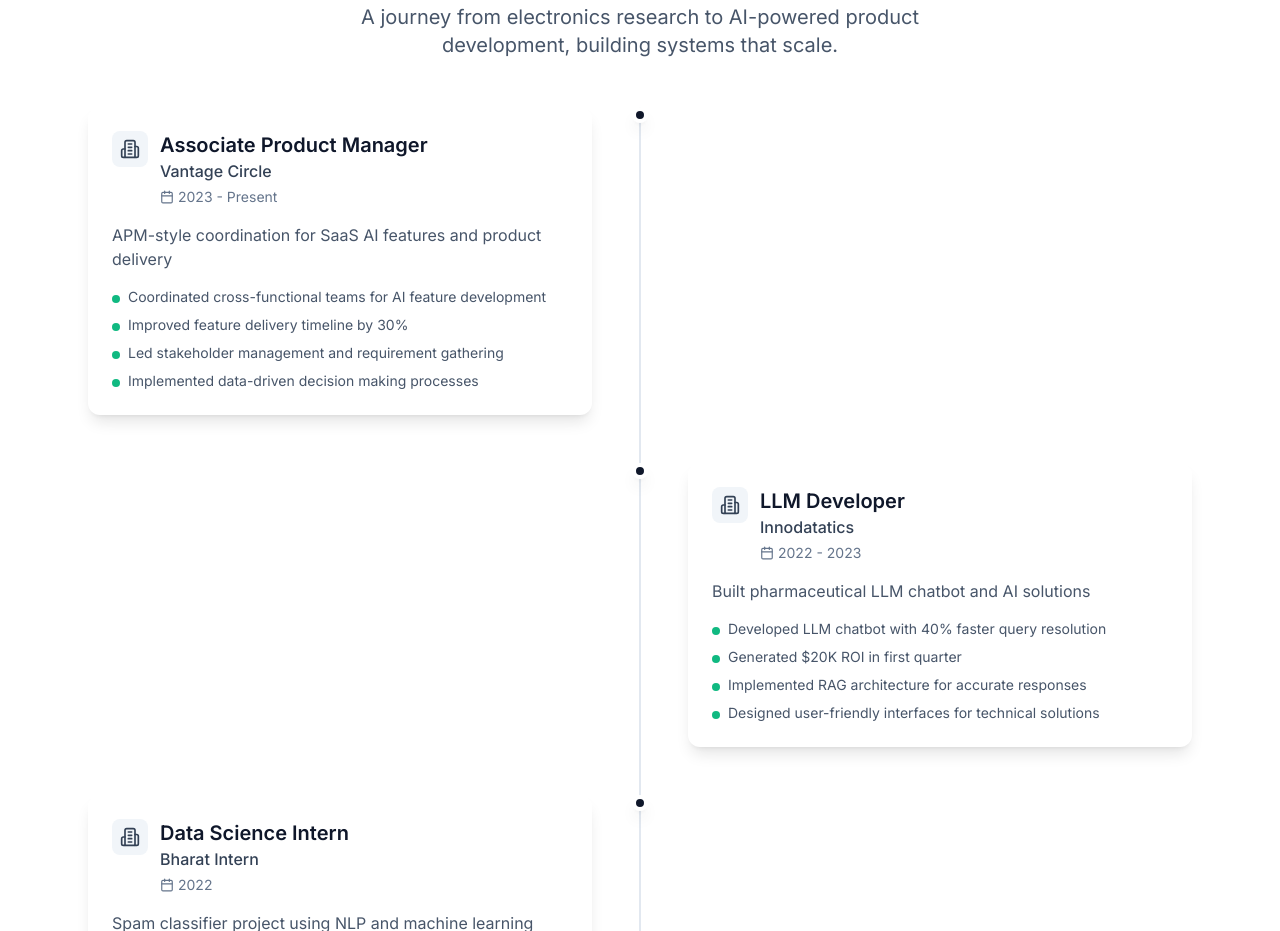
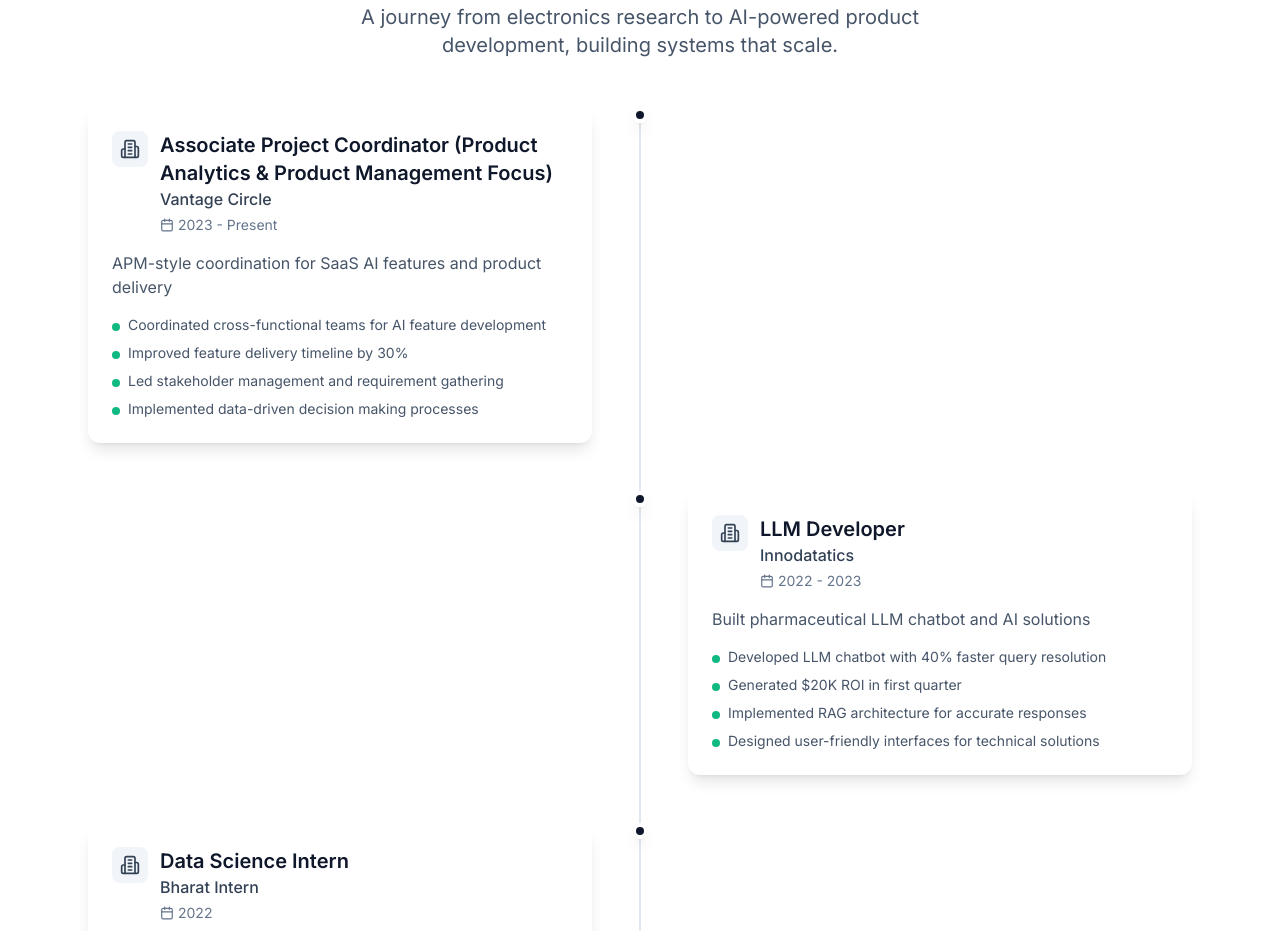
Before and after one commit to code-red-Marshall/Portfolio, a React (Vite) app: page / in a window 1280 px wide. Shown: the part 6180-7111 px from the top of the page. Built offline with nearby package versions, Linux system fonts and the light colour scheme.

Commit message:
chore(experience): update Vantage Circle position to 'Associate Project Coordinator (Product Analytics & Product Management Focus)'

```diff
--- a/src/components/ProfessionalBackground.tsx
+++ b/src/components/ProfessionalBackground.tsx
@@ -7,7 +7,7 @@ const ProfessionalBackground: React.FC = () => {
     {
       id: '1',
       company: 'Vantage Circle',
-      role: 'Associate Product Manager',
+      role: 'Associate Project Coordinator (Product Analytics & Product Management Focus)',
       period: '2023 - Present',
       description: 'APM-style coordination for SaaS AI features and product delivery',
       achievements: [
```
